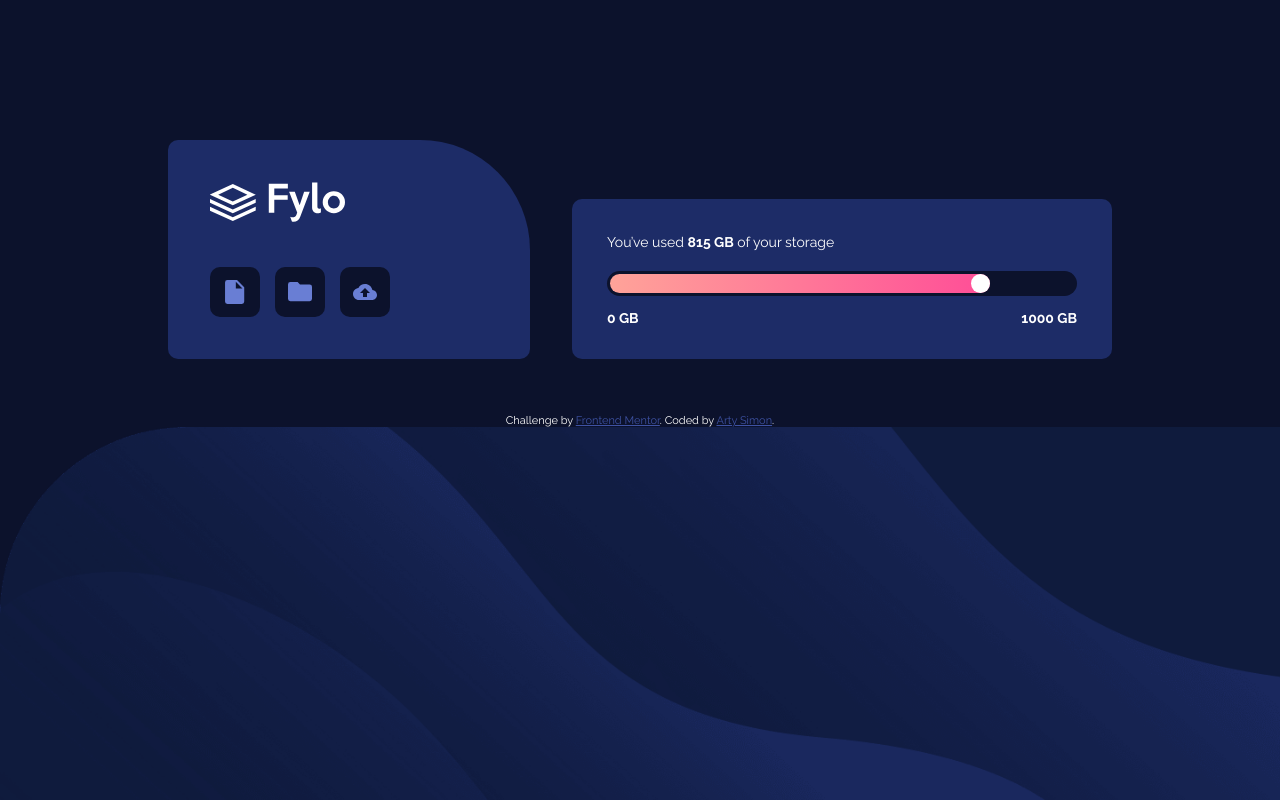
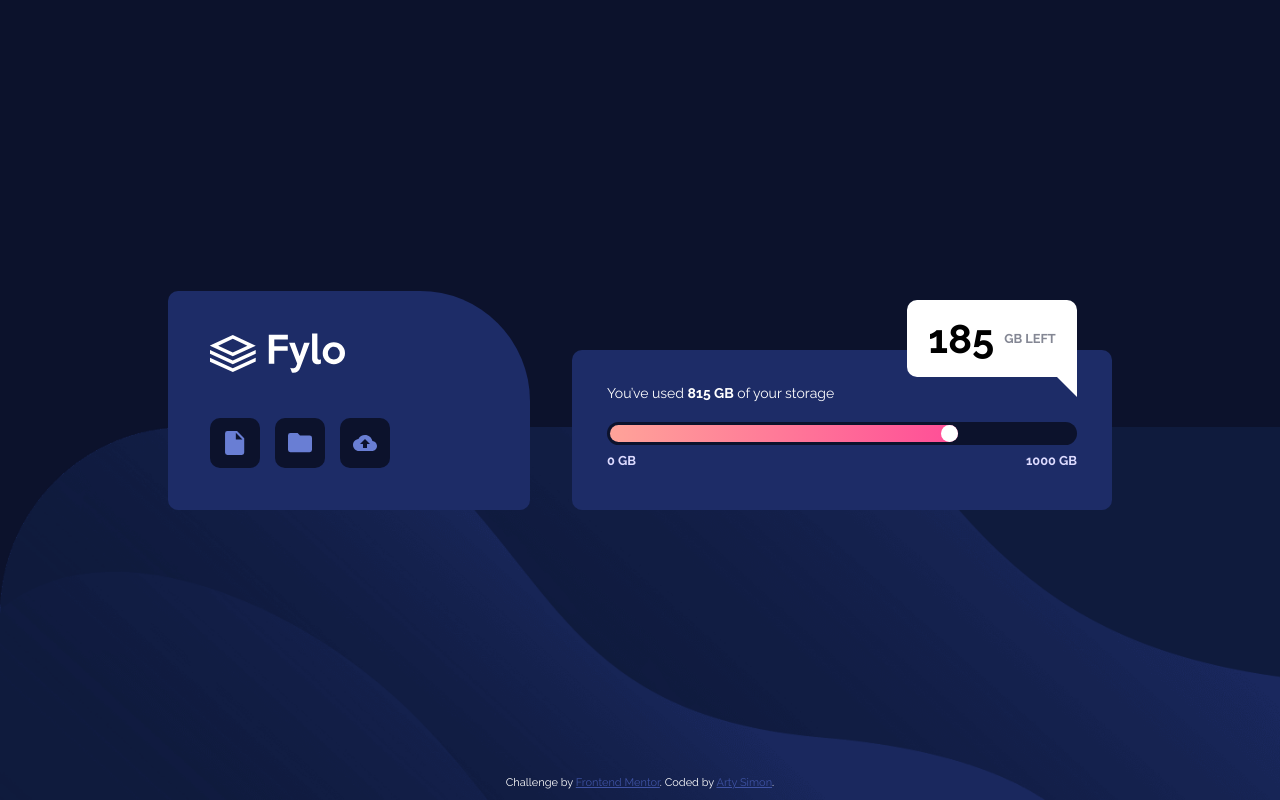
Before and after one commit to artimys/fylo-data-storage-component, a plain HTML site: page index.html in a window 1280 px wide. Drawn offline with Linux system fonts and the light colour scheme.

Commit message:
Add storage remaining white popover box and improved container layout

```diff
--- a/css/style.scss
+++ b/css/style.scss
@@ -34,11 +34,8 @@ body {
 
     display: flex;
     flex-direction: column;
-    justify-content: start;
+    justify-content: center;
     align-items: center;
-
-    // padding: 10em 2em;
-    // margin-top: 10em;
 }
 
 .flex {
@@ -50,43 +47,42 @@ body {
 STORAGE LIMIT BAR
 =========*/
 
+$limit-bar-height: 23px;
+$limit-padding: 3px;
+$usage-bar-height: $limit-bar-height - ($limit-padding * 2);
+
+$data-limit: 1000.00;
+$data-usage: 815.00;
+
+
 .storage-container {
-    $limit-height: 25px;
-    $limit-padding: 3px;
-    $usage-height: $limit-height - ($limit-padding * 2);
-
-    $data-limit: 1000.00;
-    $data-usage: 815.00;
-
+    position: relative;
 
     .limit-bar, .usage-bar {
         border-radius: 15px;
     }
 
     .limit-bar {
-        margin: 1.5em 0 1em;
-
+        margin: 1.5em 0 0.6em;
         background-color: $very-dark-blue;
-        height: $limit-height;
+        height: $limit-bar-height;
         padding: $limit-padding;
     }
 
     .usage-bar {
         position: relative;
         background-image: linear-gradient(to right, $gradient-start, $gradient-end);
-
         // width: percantage(percantage($data-limit) - percantage($data-usage)) % percentage($data-limit) ;
-        @debug "arty test: #{$data-limit - $data-usage}";
-        // width: ($data-limit - $data-usage) % $data-limit;
-        width: 81.85%;
-        height: $usage-height;
+        // width: 81.85%;
+        width: 75%;
+        height: $usage-bar-height;
 
         // White dot
         &::after {
             content: "";
             position: absolute;
-            width: $usage-height - ($limit-padding * 2);
-            height: $usage-height - ($limit-padding * 2);
+            width: $usage-bar-height - ($limit-padding * 2);
+            height: $usage-bar-height - ($limit-padding * 2);
             padding: $limit-padding;
             border-radius: 50%;
             background: white;
@@ -96,7 +92,9 @@ STORAGE LIMIT BAR
 
     .min, .max {
         width: 50%;
+        font-size: 0.8rem;
         font-weight: 700;
+        color: $pale-blue;
     }
     .min {
         float: left;
@@ -108,7 +106,34 @@ STORAGE LIMIT BAR
     }
 
     .storage-remaining {
-        display: none;
+        $gb-left-box-width: 170px;
+        $gb-left-box-height: 77px;
+
+        position: absolute;
+        background-color: white;
+        border-radius: 10px;
+        font-weight: 700;
+
+        width: $gb-left-box-width;
+        height: $gb-left-box-height;
+        top: $gb-left-box-height;
+        left: 50%;
+        margin-left: -($gb-left-box-width / 2);
+
+        // Center text "185 GB LEFT"
+        justify-content: center;
+        align-items: center;
+
+        .gb-number {
+            font-size: 2.5rem;
+            font-weight: 700;
+            color: black;
+            margin-right: 10px;
+        }
+        .gb-unit {
+            font-size: 0.8rem;
+            color: $grayish-blue;
+        }
     }
 }
 
@@ -119,7 +144,6 @@ LAYOUT
 =========*/
 
 .container {
-    margin-top: 10em;
     flex-direction: column;
     row-gap: 1.5em;
 
@@ -157,19 +181,11 @@ LAYOUT
     }
 
     main {
-        padding: 2.5em;
-        padding-bottom: 4em;
+        padding: 2.5em 2.5em 4em;
         text-align: center;
     }
 
 }
-
-.attribution {
-    // position: fixed;
-    bottom: 0;
-    padding: 5em 2em;
-}
-
 
 
 
@@ -191,7 +207,6 @@ DESKTOP
         column-gap: 3em;
 
         height: 219px;
-        align-items: end;
 
         header {
             width: 40%;
@@ -199,9 +214,34 @@ DESKTOP
 
         main {
             width: 60%;
+            text-align: left;
+            // Align main box to bottom of .container
             height: 160px;
-            text-align: left;
+            align-self: flex-end;
         }
     }
 
+    .storage-container {
+        .storage-remaining {
+            $gb-left-box-width: 179px;
+            $gb-left-box-height: 77px;
+
+            // Reset mobile positioning
+            margin-left: 0;
+            left: auto;
+
+            // Set desktop location
+            top: -($gb-left-box-height + 45px);
+            right: 0;
+
+            &::after {
+                content: "";
+                position: absolute;
+                right: 0;
+                bottom: -20px;
+                border-left: 30px solid transparent;
+                border-top: 30px solid white;
+            }
+        }
+    }
 }
--- a/index.html
+++ b/index.html
@@ -11,7 +11,7 @@
 
   <!-- Feel free to remove these styles or customise in your own stylesheet 👍 -->
   <style>
-    .attribution { font-size: 11px; text-align: center; }
+    .attribution { position: fixed; bottom: 0; font-size: 11px; text-align: center; padding: 9em 2em 1em; }
     .attribution a { color: hsl(228, 45%, 44%); }
   </style>
 </head>
@@ -39,8 +39,8 @@
         <div class="min">0 GB</div>
         <div class="max">1000 GB</div>
 
-        <div class="storage-remaining">
-          185 GB Left
+        <div class="storage-remaining flex">
+          <span class="gb-number">185</span> <span class="gb-unit">GB LEFT</span>
         </div>
       </div>
     </main>
```
Also changed, not shown: css/style.css, 1 other file.
